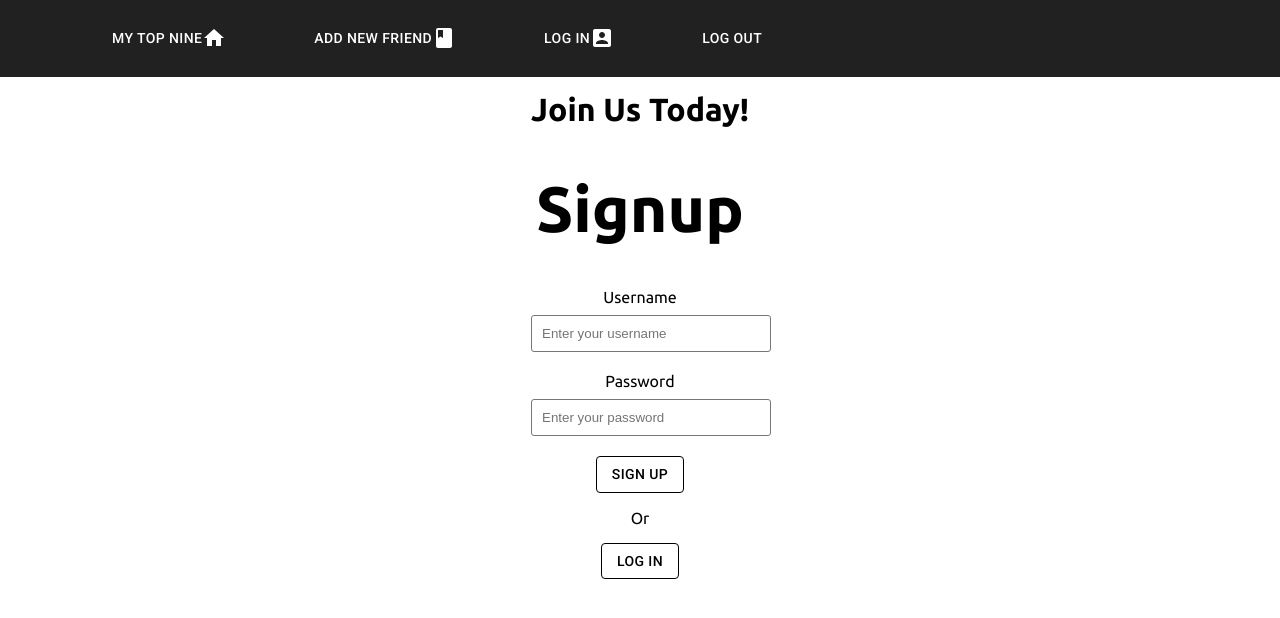
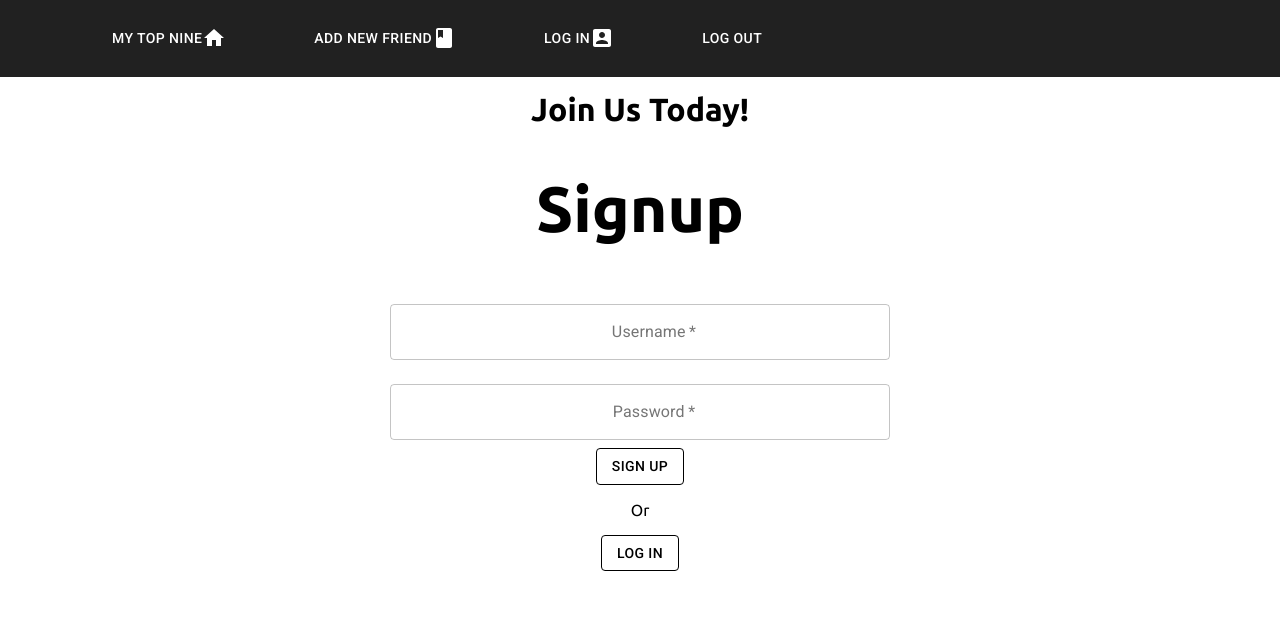
Before and after one commit to my-top-nine-6-21-19/myTopNine-FE, a React (Create React App) app: page /add-friend in a window 1280 px wide. Both pictures are taken after a click on the button "SIGN UP NOW". Shown: the top 618 px of the page. Built offline with nearby package versions, Linux system fonts and the light colour scheme.

Commit message:
changed textfields into material UI

```diff
--- a/src/App.css
+++ b/src/App.css
@@ -229,7 +229,7 @@ input {
   height: 22px;
 }
 
-.signup-container input {
+/* .signup-container input {
   margin-bottom: 20px;
   padding: 10px;
   border-radius: 3px;
@@ -245,7 +245,7 @@ input {
   margin-top: -15px;
   font-size: 14px;
   margin-bottom: 20px;
-}
+} */
 
 /* .signup-container button {
   padding: 10px 15px;
--- a/src/components/AddFriend.js
+++ b/src/components/AddFriend.js
@@ -166,6 +166,7 @@ export class AddFriend extends Component {
         <form className="friend-form">
           <div className="add-input">
             <TextField
+              style={{ width: 400, margin: 25 }}
               onChange={this.handleChanges}
               value={this.state.name}
               variant="outlined"
@@ -178,9 +179,9 @@ export class AddFriend extends Component {
               autoComplete="name"
               autoFocus
             />
-          </div>
-          <div className="add-input">
+
             <TextField
+              style={{ width: 400, margin: 25 }}
               onChange={this.handleChanges}
               value={this.state.rank}
               variant="outlined"
@@ -193,9 +194,9 @@ export class AddFriend extends Component {
               autoComplete="rank"
               autoFocus
             />
-          </div>
-          <div className="add-input">
+
             <TextField
+              style={{ width: 400, margin: 25 }}
               onChange={this.handleChanges}
               value={this.state.email}
               variant="outlined"
@@ -208,9 +209,9 @@ export class AddFriend extends Component {
               autoComplete="email"
               autoFocus
             />
-          </div>
-          <div className="add-input">
+
             <TextField
+              style={{ width: 400, margin: 25 }}
               onChange={this.handleChanges}
               value={this.state.phone}
               variant="outlined"
@@ -223,9 +224,9 @@ export class AddFriend extends Component {
               autoComplete="phone"
               autoFocus
             />
-          </div>
-          <div className="add-input">
+
             <TextField
+              style={{ width: 400, margin: 25 }}
               onChange={this.handleChanges}
               value={this.state.address}
               variant="outlined"
@@ -238,9 +239,9 @@ export class AddFriend extends Component {
               autoComplete="address"
               autoFocus
             />
-          </div>
-          <div className="add-input">
+
             <TextField
+              style={{ width: 400, margin: 25 }}
               onChange={this.handleChanges}
               value={this.state.description}
               variant="outlined"
@@ -253,9 +254,9 @@ export class AddFriend extends Component {
               autoComplete="description"
               autoFocus
             />
-          </div>
-          <div className="add-input">
+
             <TextField
+              style={{ width: 400, margin: 25 }}
               onChange={this.handleChanges}
               value={this.state.picture}
               variant="outlined"
@@ -269,7 +270,7 @@ export class AddFriend extends Component {
               autoFocus
             />
           </div>
-          <div className="add-input">
+          {/* <div className="add-input">
             <input
               placeholder="Your friend's Picture"
               name="picture"
@@ -277,7 +278,7 @@ export class AddFriend extends Component {
               className="login-input"
               onChange={this.handleChanges}
             />
-          </div>
+          </div> */}
           <div>
             <div>
               {/* <button className="btn-login shd" onClick={this.addFriend}>
--- a/src/components/FriendPage.js
+++ b/src/components/FriendPage.js
@@ -20,6 +20,7 @@ export class FriendPage extends Component {
       description: "",
       email: "",
       address: "",
+      phone: "",
       id: "",
       picture: ""
     }
@@ -145,6 +146,7 @@ export class FriendPage extends Component {
               value={this.state.updatedFriend.name}
             /> */}
             <TextField
+              style={{ width: 400, margin: 25 }}
               onChange={this.handleChange}
               value={this.state.updatedFriend.name}
               variant="outlined"
@@ -165,6 +167,7 @@ export class FriendPage extends Component {
               value={this.state.updatedFriend.rank}
             /> */}
             <TextField
+              style={{ width: 400, margin: 25 }}
               onChange={this.handleChange}
               value={this.state.updatedFriend.rank}
               variant="outlined"
@@ -185,6 +188,7 @@ export class FriendPage extends Component {
               value={this.state.updatedFriend.description}
             /> */}
             <TextField
+              style={{ width: 400, margin: 25 }}
               onChange={this.handleChange}
               value={this.state.updatedFriend.description}
               variant="outlined"
@@ -205,6 +209,7 @@ export class FriendPage extends Component {
               value={this.state.updatedFriend.email}
             /> */}
             <TextField
+              style={{ width: 400, margin: 25 }}
               onChange={this.handleChange}
               value={this.state.updatedFriend.email}
               variant="outlined"
@@ -225,6 +230,7 @@ export class FriendPage extends Component {
               value={this.state.updatedFriend.address}
             /> */}
             <TextField
+              style={{ width: 400, margin: 25 }}
               onChange={this.handleChange}
               value={this.state.updatedFriend.address}
               variant="outlined"
@@ -245,6 +251,7 @@ export class FriendPage extends Component {
               value={this.state.updatedFriend.picture}
             /> */}
             <TextField
+              style={{ width: 400, margin: 25 }}
               onChange={this.handleChange}
               value={this.state.updatedFriend.picture}
               variant="outlined"
@@ -267,6 +274,7 @@ export class FriendPage extends Component {
           </form>
 
           <Button
+            style={{ width: 150, margin: 25 }}
             variant="outlined"
             color="inherit"
             onClick={() => this.updateFriend(this.state.updatedFriend)}
@@ -274,6 +282,7 @@ export class FriendPage extends Component {
             Save Changes
           </Button>
           <Button
+            style={{ width: 150, margin: 25 }}
             variant="outlined"
             color="inherit"
             onClick={() =>
--- a/src/components/Login.js
+++ b/src/components/Login.js
@@ -87,7 +87,7 @@ export class Login extends Component {
           <div className="signup-container">
             <h1 className="signup-title">Signup</h1>
             <form>
-              <label>Username</label>
+              {/* <label>Username</label>
               <input
                 name="username"
                 onChange={this.handleChange}
@@ -101,6 +101,30 @@ export class Login extends Component {
                 type="password"
                 onChange={this.handleChange}
                 placeholder="Enter your password"
+              /> */}
+              <TextField
+                onChange={this.handleChange}
+                variant="outlined"
+                margin="normal"
+                required
+                fullWidth
+                id="username"
+                label="Username"
+                name="username"
+                autoComplete="username"
+                autoFocus
+              />
+              <TextField
+                onChange={this.handleChange}
+                variant="outlined"
+                margin="normal"
+                required
+                fullWidth
+                name="password"
+                label="Password"
+                type="password"
+                id="password"
+                autoComplete="current-password"
               />
               {/* <button onClick={this.register} type="submit">
                 {this.props.registering ? <p>Loading...</p> : "Sign Up"}
```
